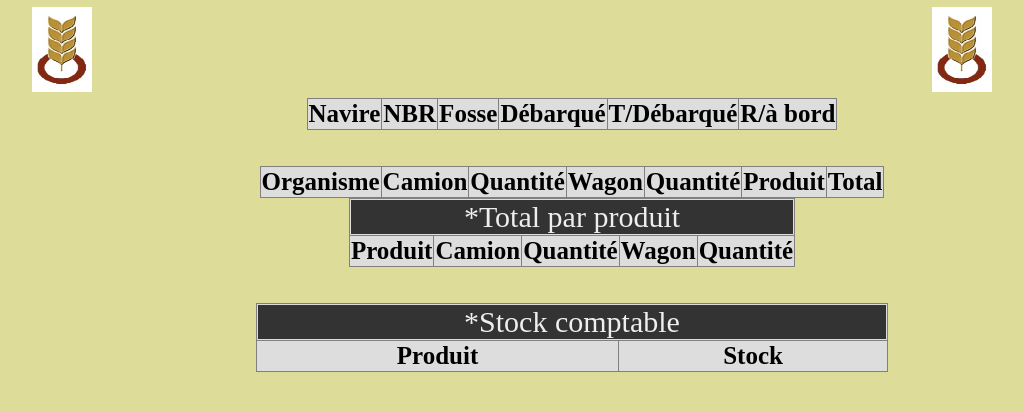
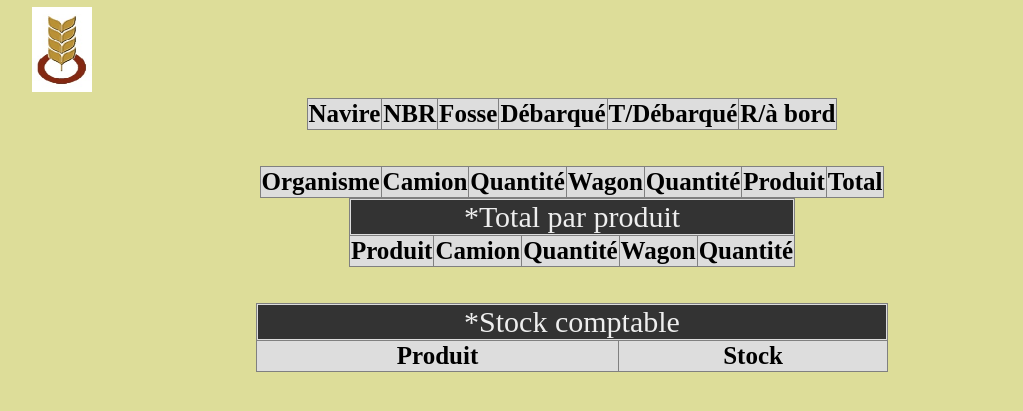
Before and after one commit to joehamza/backen, a PHP site: page / in a window 1280 px wide. Shown: the top 411 px of the page, without its empty margins (68-1091 px from the left). Run offline with PHP 8.4, Linux system fonts and the light colour scheme; data that the repository does not hold is empty.

Commit message:
Update index.php

```diff
--- a/index.php
+++ b/index.php
@@ -29,7 +29,6 @@ transform:translateX(0);
 <div class="h">
 <div class="aaa"><em class="txt">UCA DE SKIKDA</em></div></div></div>
 <img src="11.jpg"  style="width: 60px; height: 85px; position:absolute; left:100px;top:7px;" />
-<img src="11.jpg"  style="width: 60px; height: 85px; position:absolute; left:1000px;top:7px;" />
 <br><br><br><br><br>
 <?php
 $entree = json_decode(file_get_contents("essai/api/sortot.json"));
```
